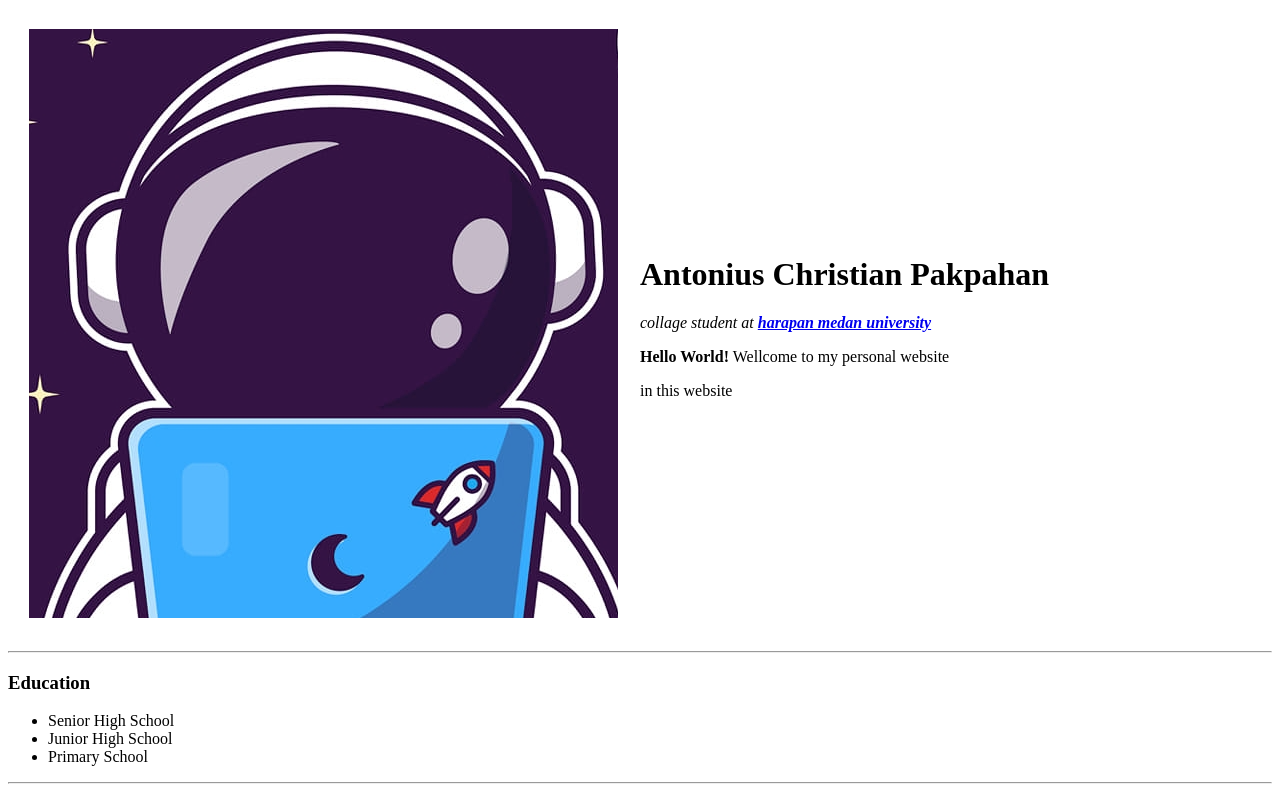
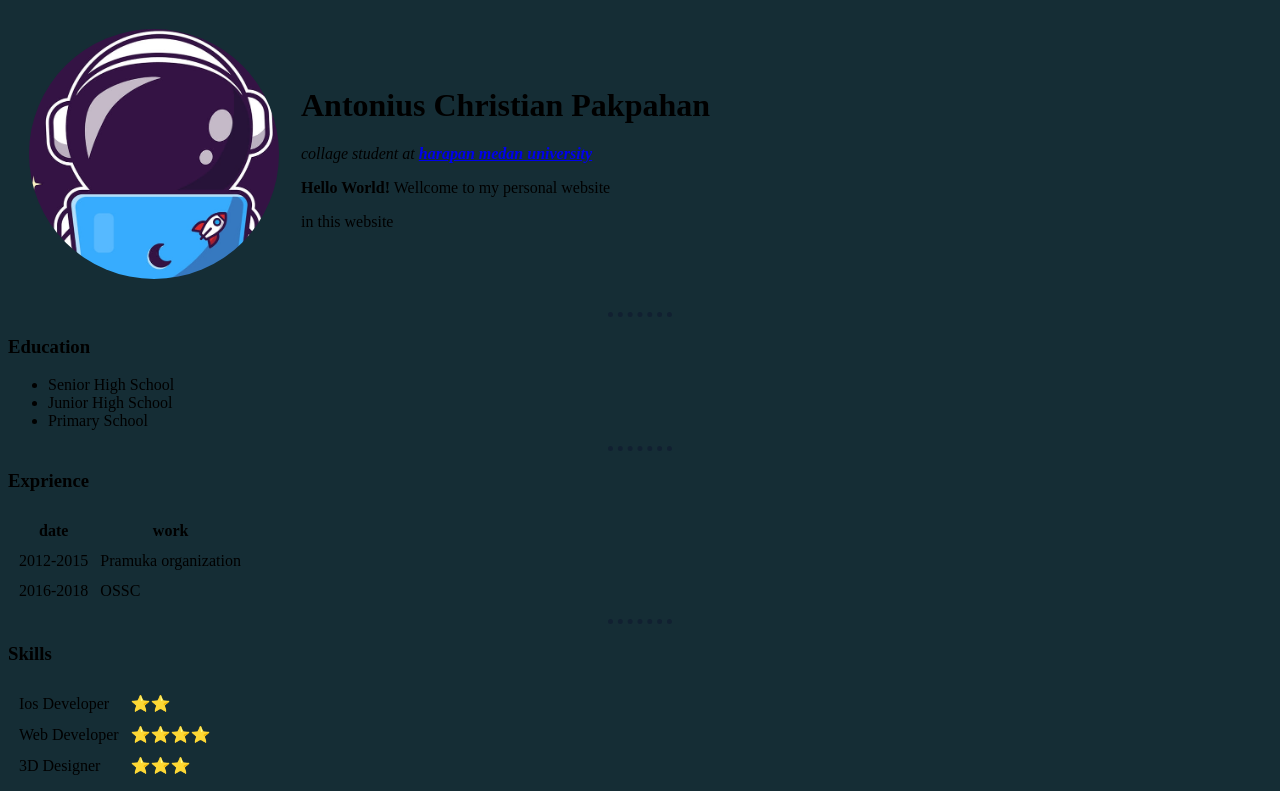
Before and after one commit to Antonius-christian/CV, a plain HTML site: page index.html in a window 1280 px wide. Shown: the top 791 px of the page. Drawn offline with Linux system fonts and the light colour scheme.

Commit message:
add some bg color and dotted border

```diff
--- a/index.html
+++ b/index.html
@@ -6,6 +6,26 @@
     <meta http-equiv="X-UA-Compatible" content="IE=edge">
     <meta name="viewport" content="width=device-width, initial-scale=1.0">
     <title>Antonius Personal Site</title>
+        <style>
+        body {
+            background-color: #152D35;
+        }
+
+        hr {
+            border-style: none;
+            border-top-style: dotted;
+            border-color: #112031;
+            border-width: 5px;
+            width: 5%;
+
+        }
+
+        img {
+            width: 250px;
+            height: 250px;
+            border-radius: 50%;
+        }
+    </style>
 </head>
 
 <body>
```
